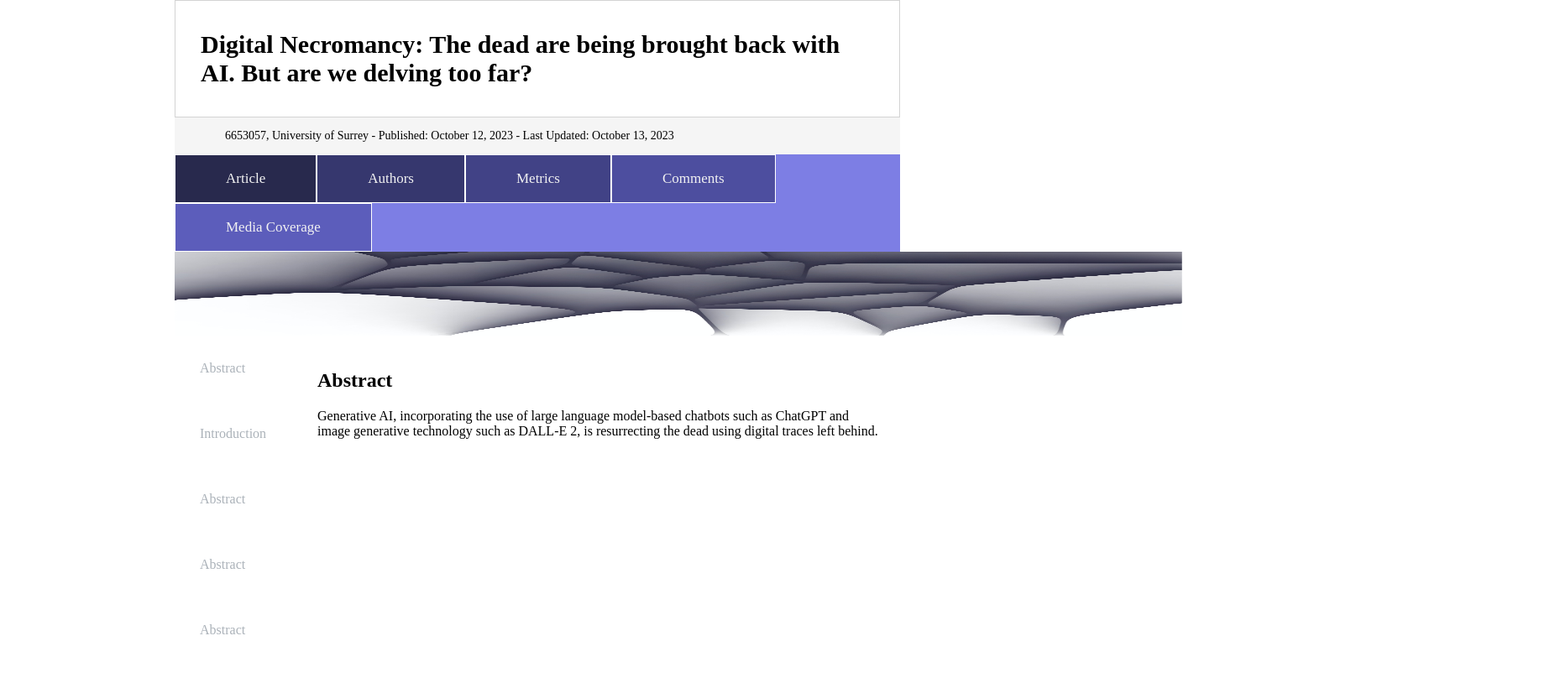
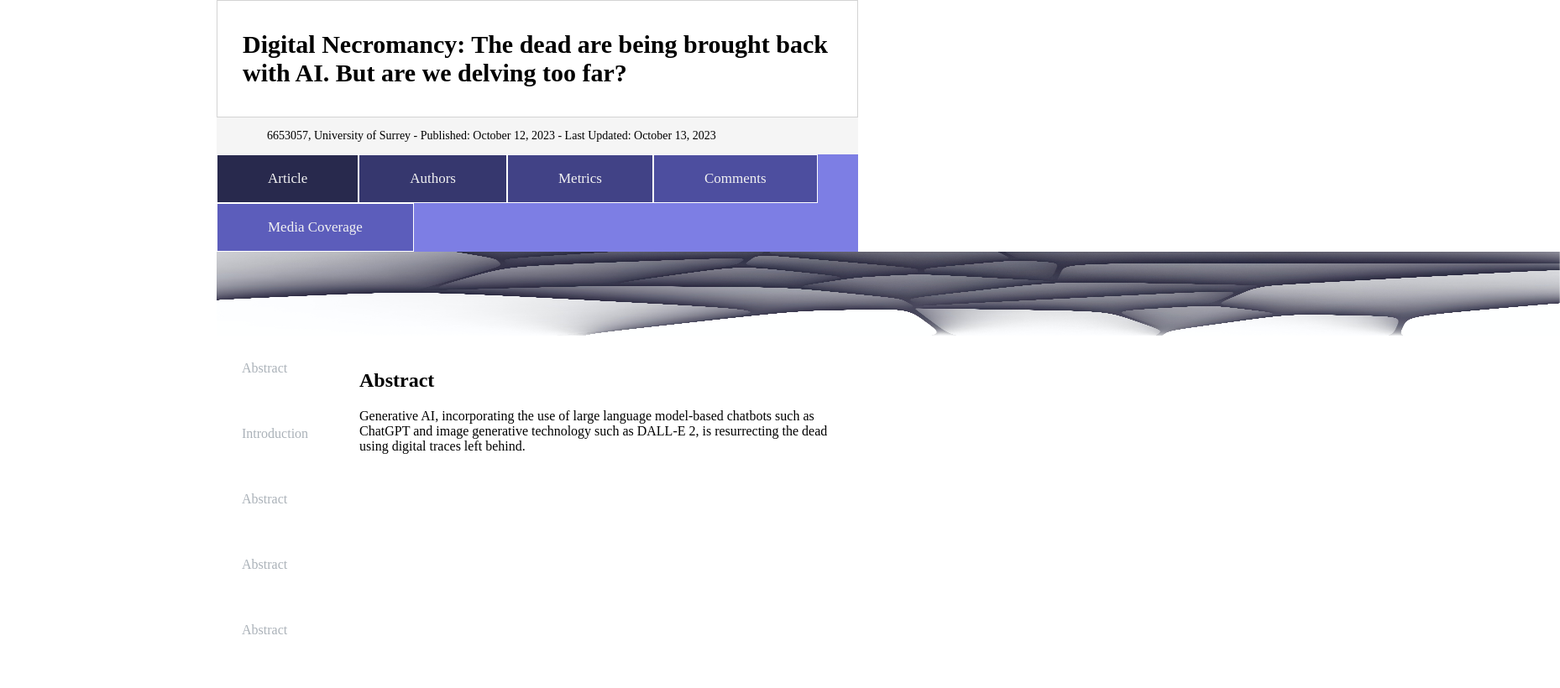
Before and after one commit to FEPSFY6653057/Conference-Project-ENG0018, a plain HTML site: page index.html in a window 1280 px wide. Shown: the whole page at 84% size, 1858 px wide, since content can reach past the window. Drawn offline with Linux system fonts and the light colour scheme.

Commit message:
Update index.html

```diff
--- a/index.html
+++ b/index.html
@@ -4,8 +4,8 @@
 	body{
 		margin-top: 0;
         margin-bottom: 0;
-        padding-left: 200px;
-        padding-right: 200px;
+        padding-left: 250px;
+        padding-right: 250px;
         }
     .NavBar {
 		overflow: hidden;
@@ -66,7 +66,7 @@
     </div>
 
 	<div>
-    <img src="Whitewallpaper.jpg" alt="WhiteWallpaper" width="1200" height="100">
+    <img src="Whitewallpaper.jpg" alt="WhiteWallpaper" width="1600" height="100">
 	</div>
 
 	<div class="nav">
```
